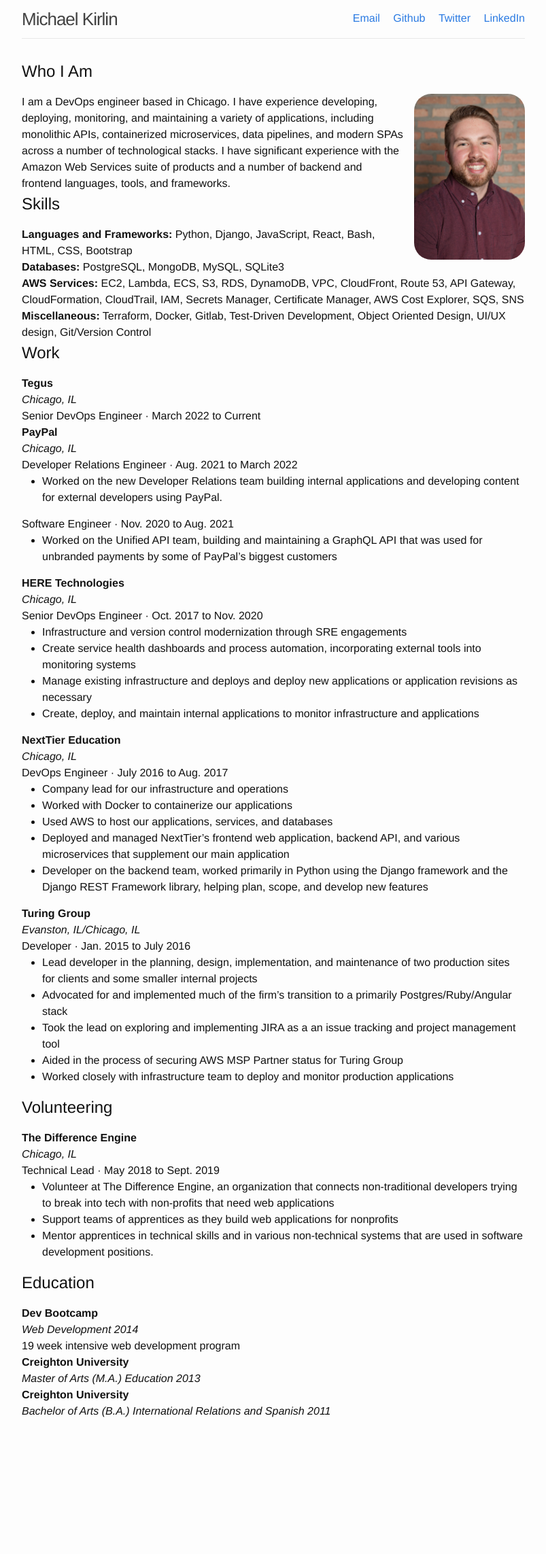
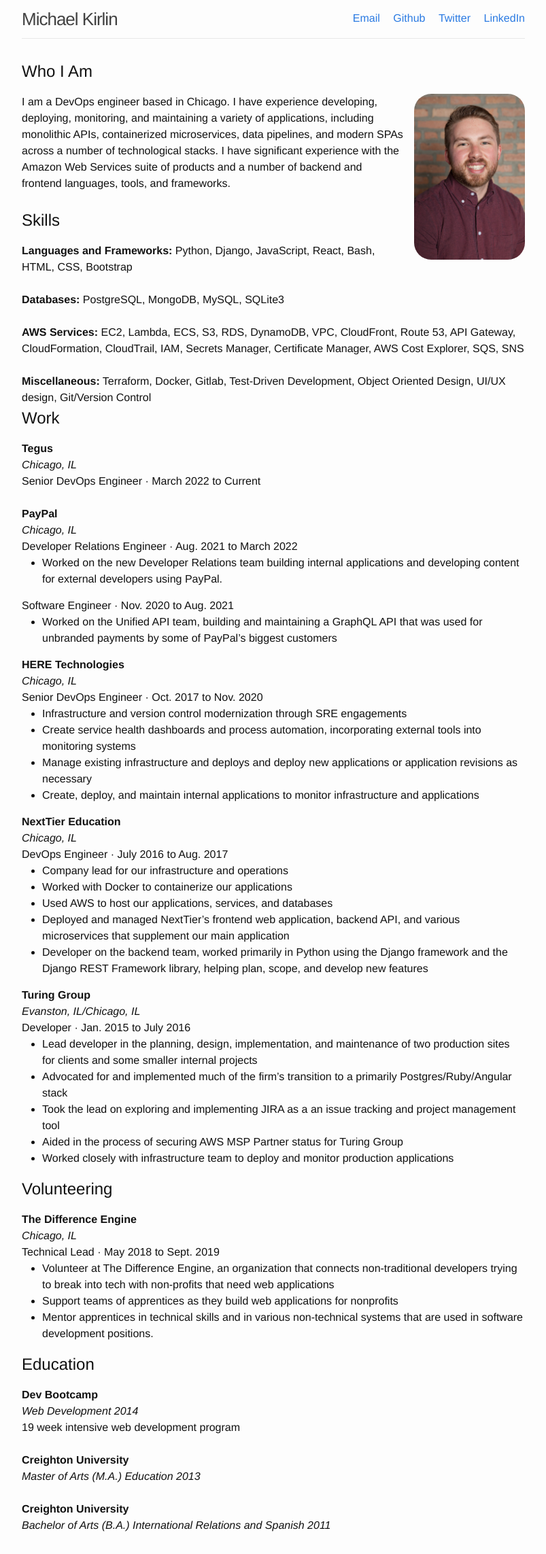
Before and after one commit to mkirlin/mkirlin.github.io, a Jekyll site: the page built from index.md, in a window 1280 px wide. Shown: the whole page at 68% size, without its empty margins (238-1041 px from the left). Built offline with Jekyll 4.4.1, drawn with Linux system fonts in a browser that asks for light colours; before the commit the page ends 2118 px from its top, so only the background shows below that.

```diff
--- a/index.md
+++ b/index.md
@@ -8,16 +8,16 @@ Who I Am
 
 <img id="headshot" src="assets/img/professional-headshot.jpg"/>
 
-I am a DevOps engineer based in Chicago. I have experience developing, deploying, monitoring, and maintaining a variety of applications, including monolithic APIs, containerized microservices, data pipelines, and modern SPAs across a number of technological stacks. I have significant experience with the Amazon Web Services suite of products and a number of backend and frontend languages, tools, and frameworks. <br>
+I am a DevOps engineer based in Chicago. I have experience developing, deploying, monitoring, and maintaining a variety of applications, including monolithic APIs, containerized microservices, data pipelines, and modern SPAs across a number of technological stacks. I have significant experience with the Amazon Web Services suite of products and a number of backend and frontend languages, tools, and frameworks. <br> <br>
 
 Skills
 ---------
 
-**Languages and Frameworks:** Python, Django, JavaScript, React, Bash, HTML, CSS, Bootstrap <br>
+**Languages and Frameworks:** Python, Django, JavaScript, React, Bash, HTML, CSS, Bootstrap <br> <br>
 
-**Databases:** PostgreSQL, MongoDB, MySQL, SQLite3 <br>
+**Databases:** PostgreSQL, MongoDB, MySQL, SQLite3 <br> <br>
 
-**AWS Services:** EC2, Lambda, ECS, S3, RDS, DynamoDB, VPC, CloudFront, Route 53, API Gateway, CloudFormation, CloudTrail, IAM, Secrets Manager, Certificate Manager, AWS Cost Explorer, SQS, SNS <br>
+**AWS Services:** EC2, Lambda, ECS, S3, RDS, DynamoDB, VPC, CloudFront, Route 53, API Gateway, CloudFormation, CloudTrail, IAM, Secrets Manager, Certificate Manager, AWS Cost Explorer, SQS, SNS <br> <br>
 
 **Miscellaneous:** Terraform, Docker, Gitlab, Test-Driven Development, Object Oriented Design, UI/UX design, Git/Version Control
 
@@ -26,7 +26,7 @@ Work
 
 **Tegus**\
 *Chicago, IL*\
-Senior DevOps Engineer · March 2022 to Current <br>
+Senior DevOps Engineer · March 2022 to Current <br> <br>
 
 **PayPal**\
 *Chicago, IL*\
@@ -83,10 +83,10 @@ Education
 
 **Dev Bootcamp**\
 *Web Development 2014*\
-19 week intensive web development program <br>
+19 week intensive web development program <br> <br>
 
 **Creighton University**\
-*Master of Arts (M.A.) Education 2013* <br>
+*Master of Arts (M.A.) Education 2013* <br> <br>
 
 **Creighton University**\
 *Bachelor of Arts (B.A.) International Relations and Spanish 2011*
```
